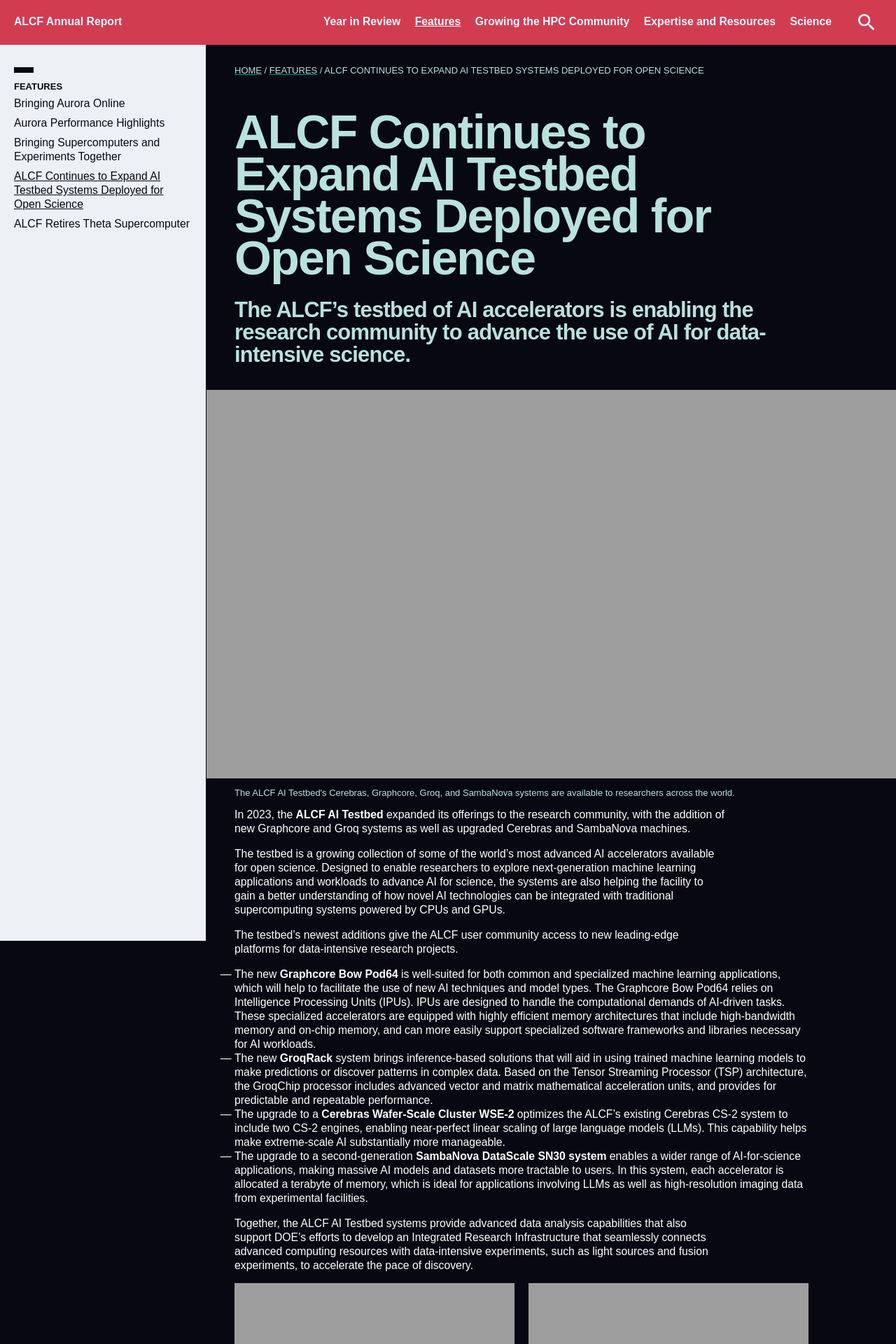
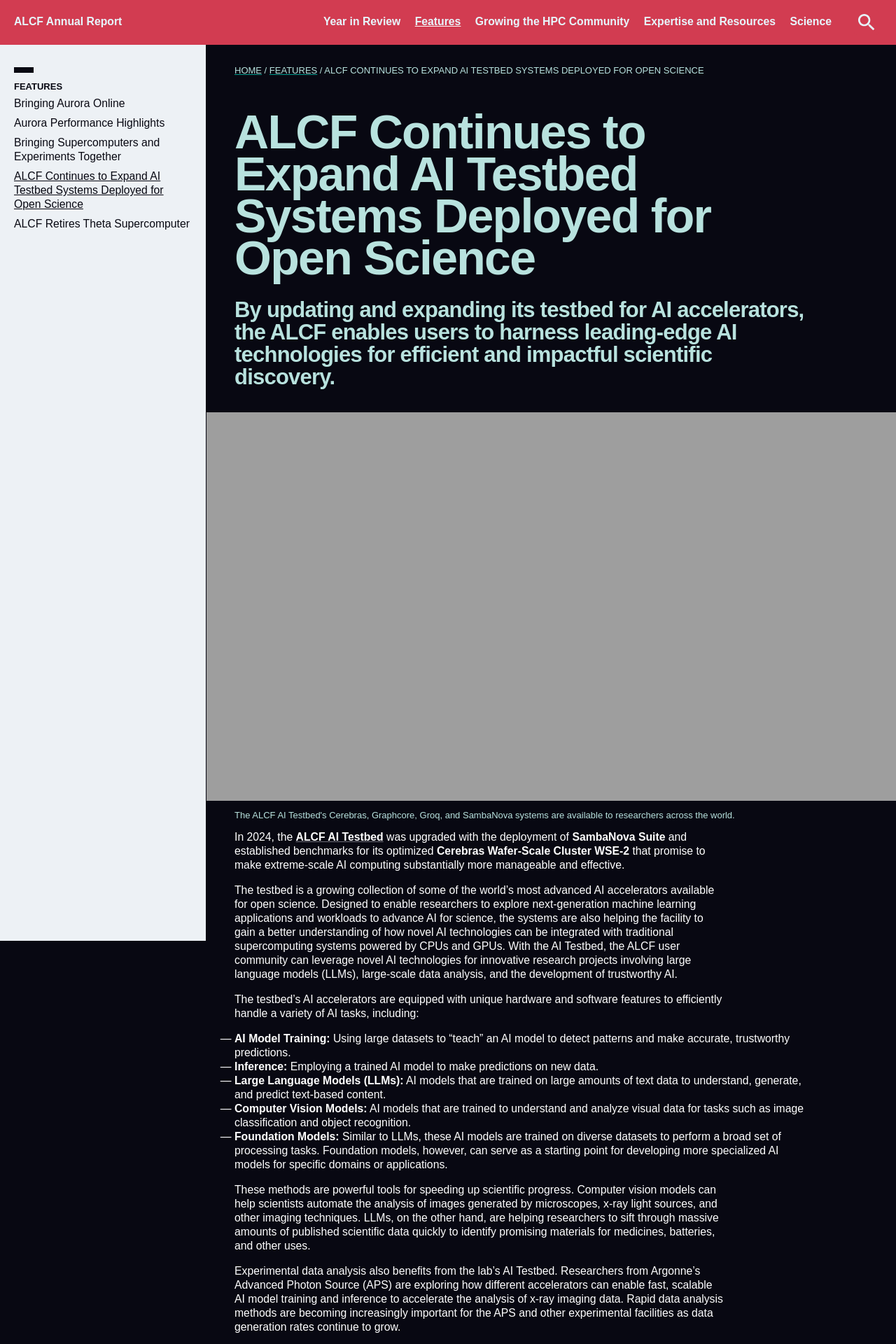
Before and after one commit to argonne-lcf/AR2024, a Jekyll site: the page built from 02_features/alcf-ai-testbed.md, in a window 1280 px wide. Shown: the top 1920 px of the page at 70% size. Built offline with Jekyll 4.4.1, drawn with Linux system fonts in a browser that asks for light colours; some web fonts are replaced; some of the changed text lies outside the part shown; grey boxes are pictures that could not be loaded.

Commit message:
Update alcf-ai-testbed.md
text added

```diff
--- a/02_features/alcf-ai-testbed.md
+++ b/02_features/alcf-ai-testbed.md
@@ -7,49 +7,48 @@
 title: ALCF Continues to Expand AI Testbed Systems Deployed for Open Science
 hero-img-source: ALCFAITestbed-2023.jpg
 hero-img-caption: "The ALCF AI Testbed's Cerebras, Graphcore, Groq, and SambaNova systems are available to researchers across the world."
-intro: "The ALCF’s testbed of AI accelerators is enabling the research community to advance the use of AI for data-intensive science."
+intro: "By updating and expanding its testbed for AI accelerators, the ALCF enables users to harness leading-edge AI technologies for efficient and impactful scientific discovery."
 ---
 
-In 2023, the <b>ALCF AI Testbed</b> expanded its offerings to the research community, with the addition of new Graphcore and Groq systems as well as upgraded Cerebras and SambaNova machines.
+In 2024, the <b>[ALCF AI Testbed](https://www.alcf.anl.gov/alcf-ai-testbed)</b> was upgraded with the deployment of <b>SambaNova Suite</b> and established benchmarks for its optimized <b>Cerebras Wafer-Scale Cluster WSE-2</b> that promise to make extreme-scale AI computing substantially more manageable and effective.
 
-The testbed is a growing collection of some of the world’s most advanced AI accelerators available for open science. Designed to enable researchers to explore next-generation machine learning applications and workloads to advance AI for science, the systems are also helping the facility to gain a better understanding of how novel AI technologies can be integrated with traditional supercomputing systems powered by CPUs and GPUs.
+The testbed is a growing collection of some of the world’s most advanced AI accelerators available for open science. Designed to enable researchers to explore next-generation machine learning applications and workloads to advance AI for science, the systems are also helping the facility to gain a better understanding of how novel AI technologies can be integrated with traditional supercomputing systems powered by CPUs and GPUs. With the AI Testbed, the ALCF user community can leverage novel AI technologies for innovative research projects involving large language models (LLMs), large-scale data analysis, and the development of trustworthy AI.
 
-The testbed’s newest additions give the ALCF user community access to new leading-edge platforms for data-intensive research projects.
+The testbed’s AI accelerators are equipped with unique hardware and software features to efficiently handle a variety of AI tasks, including:
 
-- The new <b>Graphcore Bow Pod64</b> is well-suited for both common and specialized machine learning applications, which will help to facilitate the use of new AI techniques and model types. The Graphcore Bow Pod64 relies on Intelligence Processing Units (IPUs). IPUs are designed to handle the computational demands of AI-driven tasks. These specialized accelerators are equipped with highly efficient memory architectures that include high-bandwidth memory and on-chip memory, and can more easily support specialized software frameworks and libraries necessary for AI workloads.
-- The new <b>GroqRack</b> system brings inference-based solutions that will aid in using trained machine learning models to make predictions or discover patterns in complex data. Based on the Tensor Streaming Processor (TSP) architecture, the GroqChip processor includes advanced vector and matrix mathematical acceleration units, and provides for predictable and repeatable performance.
-- The upgrade to a <b>Cerebras Wafer-Scale Cluster WSE-2</b> optimizes the ALCF’s existing Cerebras CS-2 system to include two CS-2 engines, enabling near-perfect linear scaling of large language models (LLMs). This capability helps make extreme-scale AI substantially more manageable.
-- The upgrade to a second-generation <b>SambaNova DataScale SN30 system</b> enables a wider range of AI-for-science applications, making massive AI models and datasets more tractable to users. In this system, each accelerator is allocated a terabyte of memory, which is ideal for applications involving LLMs as well as high-resolution imaging data from experimental facilities.
+- <b>AI Model Training:</b> Using large datasets to “teach” an AI model to detect patterns and make accurate, trustworthy predictions.
+- <b>Inference:</b> Employing a trained AI model to make predictions on new data.
+- <b>Large Language Models (LLMs):</b> AI models that are trained on large amounts of text data to understand, generate, and predict text-based content.
+- <b>Computer Vision Models:</b> AI models that are trained to understand and analyze visual data for tasks such as image classification and object recognition.
+- <b>Foundation Models:</b> Similar to LLMs, these AI models are trained on diverse datasets to perform a broad set of processing tasks. Foundation models, however, can serve as a starting point for developing more specialized AI models for specific domains or applications.
 
-Together, the ALCF AI Testbed systems provide advanced data analysis capabilities that also support DOE's efforts to develop an Integrated Research Infrastructure that seamlessly connects advanced computing resources with data-intensive experiments, such as light sources and fusion experiments, to accelerate the pace of discovery.
+These methods are powerful tools for speeding up scientific progress. Computer vision models can help scientists automate the analysis of images generated by microscopes, x-ray light sources, and other imaging techniques. LLMs, on the other hand, are helping researchers to sift through massive amounts of published scientific data quickly to identify promising materials for medicines, batteries, and other uses.
 
-{% include media-video2x.html
-   embed-code1= '<iframe src="https://www.youtube.com/embed/XZ4pNVmQTb8" title="YouTube video player" frameborder="0" allow="accelerometer; autoplay; clipboard-write; encrypted-media; gyroscope; picture-in-picture; web-share" allowfullscreen></iframe>'
-   caption1= "Venkat Vishwanath Explains that Different Use Cases for AI Inference Workloads"
-   embed-code2= '<iframe src="https://www.youtube.com/embed/1Y6E3aCHhU8?si=buiWFDvjp8qWoFny" title="YouTube video player" frameborder="0" allow="accelerometer; autoplay; clipboard-write; encrypted-media; gyroscope; picture-in-picture; web-share" allowfullscreen></iframe>'
-   caption2= "Arvind Ramanathan Talks About the Use of AI in Science"
-%}
-
-Scientists are leveraging the ALCF AI Testbed systems for a wide range of data-driven research campaigns. The following summaries provide a glimpse of some of the efforts that are benefitting from the AI accelerators’ advanced capabilities.
-
-# Experimental Data Analysis
-Argonne researchers are leveraging multiple ALCF AI Testbed systems to accelerate and scale deep learning models to aid the analysis of X-ray data obtained at Argonne’s Advanced Photon Source (APS). The team is using the ALCF AI Testbed to train models — too large to run on a single GPU — to generate improved 3D images from x-ray data.
-
-They are also exploring the use of the ALCF’s AI platforms for fast-inference applications. Their work has yielded some promising initial results, with various models (PtychoNN, BraggNN, and AutoPhaseNN) showing speedups over traditional supercomputers. ALCF and vendor software teams are collaborating with the APS team to achieve further advances.
-
-# Neural Networks
-Graph neural networks (GNNs) are powerful machine learning tools that can process and learn from data represented as graphs. GNNs are being used for research in several areas, including molecular design, financial data, and social networks. ALCF researchers are working to compare the performance of GNN models across multiple ALCF AI Testbed accelerators. With a focus on inference, the team is examining which GNN-specific operators or kernels, as a result of increasing numbers of parameters or batch sizes, can create computational bottlenecks that affect overall runtime.
-
-# COVID-19 Research
-An Argonne-led team relied on the ALCF AI Testbed when using LLMs to discover SARS-CoV-2 variants. Their workflow leveraged AI accelerators alongside GPU-accelerated systems including the ALCF’s Polaris supercomputer. One of the critical problems the team had to overcome was how to manage extensive genomic sequences, the size of which can overwhelm many computing systems when establishing foundation models. The learning-optimized architecture of the ALCF AI Testbed systems was key for accelerating the training process. The team’s research resulted in the 2022 Gordon Bell Award Special Prize for COVID-19 Research.
+Experimental data analysis also benefits from the lab’s AI Testbed. Researchers from Argonne’s Advanced Photon Source (APS) are exploring how different accelerators can enable fast, scalable AI model training and inference to accelerate the analysis of x-ray imaging data. Rapid data analysis methods are becoming increasingly important for the APS and other experimental facilities as data generation rates continue to grow.
 
 
-# Battery Materials
-Argonne scientists are leveraging the ALCF AI Testbed to aid in the development of an application that combines two types of computations for research into potential battery materials: (1) running physics simulations of molecules under redox and (2) training a machine learning model that predicts that energy quantity. The application uses the machine learning model to predict the outcomes of the redox simulations, helping to identify molecules with the desired capacity for energy storage. The ALCF AI Testbed has enabled shortened latency when cycling between the execution of a new calculation that yields additional training data and when that model is used to select the next calculation.
+# SambaNova
+The ALCF AI Testbed expanded its SambaNova platform with the addition of SambaNova Suite. SambaNova Suite, powered by SambaNova DataScale SN40L systems, is a fully integrated hardware-software platform that enables users to train, fine tune, and deploy AI workloads.
+Optimized for low-latency, high-throughput inference, the platform provides scientists with a new AI resource to accelerate scientific research.
 
-<br>
+The deployment of the DataScale SN40L system extends advanced AI inference capabilities beyond the ALCF’s traditional ALCF user base. By making trained AI models more accessible, the platform enables a wider community of researchers to explore new directions in generative and agentic AI workloads for science and engineering.
 
-{% include media-video.html
-   embed-code= '<iframe src="https://www.youtube.com/embed/lLMyjZqci2o" title="YouTube video player" frameborder="0" allow="accelerometer; autoplay; clipboard-write; encrypted-media; gyroscope; picture-in-picture; web-share" allowfullscreen></iframe>'
-   caption= "The ALCF's Murali Emani leads a hands-on workshop covering use and functionality of the ALCF's AI Testbed."
-%}
+Being able to rapidly evaluate AI models and adjust parameters for improved performance is crucial for driving progress in AI-driven science across many research areas, including drug discovery, materials identification, and brain mapping.
+
+The ALCF’s platform contains sixteen of SambaNova’s Reconfigurable DataFlow Units (RDU). The system’s capabilities support the development of large foundation models like [Argonne’s AuroraGPT](https://auroragpt.anl.gov/), which is being built to enable autonomous scientific exploration across disciplines, including biology, chemistry, and materials science. AuroraGPT is being trained on Argonne’s Aurora exascale system.
+
+The ability to switch between different AI models instantly and fine-tune them using domain-specific datasets can help streamline the process of testing and validating their performance.
+
+The system also gives the lab a new platform to continue its explorations into energy-efficient technologies for next-generation supercomputers and data centers, as one of the aims of the ALCF AI Testbed is to determine how novel AI accelerators like the SN40L can be integrated with future supercomputers to enhance energy efficiency.
+
+
+# Cerebras
+The Cerebras system, previously upgraded to a Wafer-Scale Cluster WSE-2, optimized the ALCF’s existing Cerebras CS-2 system to include two CS-2 engines, enabling near-perfect linear scaling of large language models (LLMs). This capability helps make extreme-scale AI substantially more manageable.
+
+An Argonne-led research team examined the feasibility of performing continuous energy Monte Carlo (MC) particle transport on the Cerebras WSE-2—simulations with the potential to fill in crucial gaps in experimental and operational nuclear reactor data.
+
+The researchers ported a key kernel from the MC transport algorithm to the Cerebras Software Language programming model and evaluated the performance of the kernel on the Cerebras WSE-2. The team developed an architecture-specific optimization to leverage the capabilities of the WSE-2 and a highly optimized CUDA kernel for testing on a conventional graphics processing unit (GPU), which served as a baseline to contextualize the WSE-2’s performance.
+
+A single WSE-2 was found to run 130 times faster than the highly optimized CUDA version of the kernel deployed on the conventional GPU comparison—significantly outpacing expected performance increase, given the difference in transistor counts between the architectures. A follow-up study saw the WSE-2 achieve a 182x speedup over the GPU.
+
+The team’s analysis suggests the potential for a wide variety of complex and irregular simulation methods to be mapped efficiently onto AI accelerators like the Cerebras WSE-2, providing users with an invaluable tool for effective scientific discovery.
```
